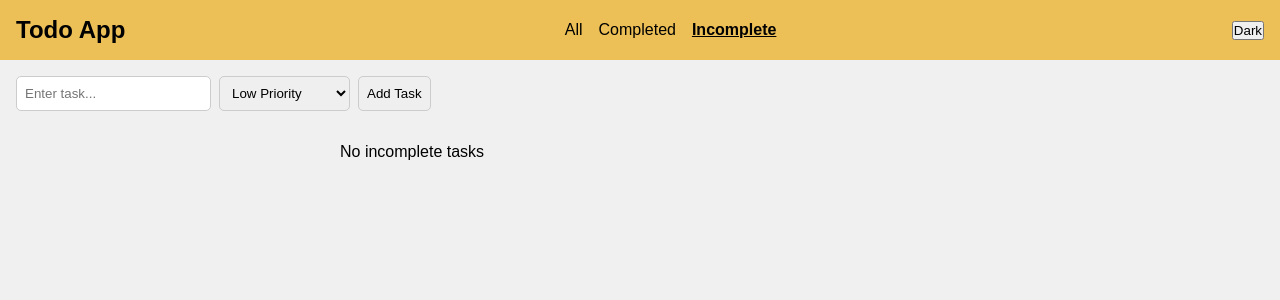
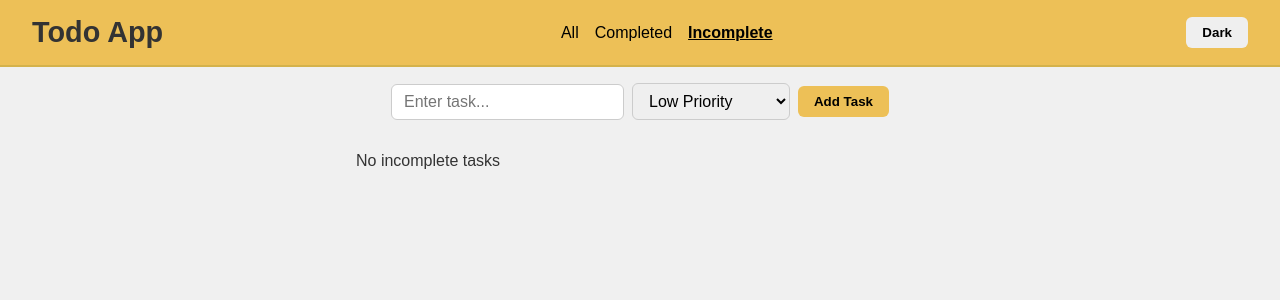
Before and after one commit to Kanchan012/Todo-App, a React (Vite) app in the folder Todo/: page /incomplete in a window 1280 px wide. Shown: the top 300 px of the page. Built offline with nearby package versions, Linux system fonts and the light colour scheme.

Commit message:
index.css updated

```diff
--- a/Todo/src/index.css
+++ b/Todo/src/index.css
@@ -1,4 +1,4 @@
-/* Reset */
+/* ===== Global ===== */
 * {
   margin: 0;
   padding: 0;
@@ -7,27 +7,28 @@
 
 body {
   font-family: Arial, sans-serif;
-  background-color: #f0f0f0;
-  transition: background-color 0.3s;
+  background: #f0f0f0;
+  color: #333;
+  transition: background 0.3s, color 0.3s;
 }
 
-/* Dark theme */
 [data-theme="dark"] body {
-  background-color: #1e1e1e;
+  background: #1e1e1e;
   color: #f0f0f0;
 }
 
-/* Navbar */
+/* ===== Navbar ===== */
 nav {
   display: flex;
   justify-content: space-between;
   align-items: center;
-  padding: 1rem;
+  padding: 1rem 2rem;
   background-color: #edc057;
+  border-bottom: 2px solid #d4b24b;
 }
 
 nav h1 {
-  font-size: 1.5rem;
+  font-size: 1.8rem;
   font-weight: bold;
 }
 
@@ -35,6 +36,7 @@ nav h1 {
   margin-right: 1rem;
   text-decoration: none;
   color: black;
+  font-weight: 500;
 }
 
 .nav-links a.active {
@@ -42,41 +44,84 @@ nav h1 {
   text-decoration: underline;
 }
 
-.nav-links button {
+nav button {
+  padding: 0.5rem 1rem;
+  border: none;
+  border-radius: 6px;
   cursor: pointer;
+  font-weight: bold;
+  transition: background 0.3s;
 }
 
-/* TodoForm */
+nav button:hover {
+  background-color: #d4b24b;
+  color: white;
+}
+
+/* ===== Todo Form ===== */
 .todo-form {
   display: flex;
+  justify-content: center;
+  align-items: center;
   gap: 0.5rem;
-  padding: 1rem;
+  padding: 1rem 2rem;
 }
 
 .todo-form input,
-.todo-form select,
-.todo-form button {
-  padding: 0.5rem;
-  border-radius: 5px;
+.todo-form select {
+  padding: 0.5rem 0.75rem;
+  border-radius: 6px;
   border: 1px solid #ccc;
+  outline: none;
+  font-size: 1rem;
+  transition: border-color 0.3s;
 }
 
-/* Todo List */
+.todo-form input:focus,
+.todo-form select:focus {
+  border-color: #edc057;
+}
+
+.todo-form button {
+  padding: 0.5rem 1rem;
+  border: none;
+  background-color: #edc057;
+  color: black;
+  font-weight: bold;
+  border-radius: 6px;
+  cursor: pointer;
+  transition: background 0.3s;
+}
+
+.todo-form button:hover {
+  background-color: #d4b24b;
+  color: white;
+}
+
+/* ===== Todo List ===== */
 .todo-list {
   max-width: 600px;
   margin: 1rem auto;
   display: flex;
   flex-direction: column;
   gap: 0.5rem;
+  padding: 0 1rem;
 }
 
 .todo-item {
   display: flex;
   justify-content: space-between;
-  padding: 0.75rem;
-  border-radius: 5px;
-  background-color: #fff;
   align-items: center;
+  background-color: white;
+  padding: 0.75rem 1rem;
+  border-radius: 6px;
+  box-shadow: 0 2px 5px rgba(0,0,0,0.05);
+  transition: background 0.3s, color 0.3s;
+}
+
+[data-theme="dark"] .todo-item {
+  background-color: #2c2c2c;
+  color: #f0f0f0;
 }
 
 .todo-item.completed .title {
@@ -84,6 +129,34 @@ nav h1 {
   opacity: 0.6;
 }
 
+.todo-item .title {
+  display: flex;
+  align-items: center;
+  gap: 0.5rem;
+}
+
+.todo-item input[type="checkbox"] {
+  width: 18px;
+  height: 18px;
+  cursor: pointer;
+}
+
+.todo-item button {
+  background: #ff4d4f;
+  color: white;
+  border: none;
+  border-radius: 6px;
+  padding: 0.4rem 0.7rem;
+  cursor: pointer;
+  font-weight: bold;
+  transition: background 0.3s;
+}
+
+.todo-item button:hover {
+  background: #d9363e;
+}
+
+/* ===== Priority Colors ===== */
 .priority-low {
   color: green;
 }
@@ -96,58 +169,21 @@ nav h1 {
   color: red;
 }
 
-.todo-item button {
-  margin-left: 0.5rem;
-  cursor: pointer;
-}
-
-
-.todo-item button.delete-btn {
-  background-color: #f88;
-  color: #fff;
-}
-
-.todo-item button.delete-btn:hover {
-  background-color: #e33;
-}
-
-.todo-item button.toggle-btn {
-  background-color: #8f8;
-  color: #fff;
-}
-
-.todo-item button.toggle-btn:hover {
-  background-color: #5a5;
-}
-
-[data-theme='dark'] .todo-item button.toggle-btn {
-  background-color: #4a4;
-}
-
-[data-theme='dark'] .todo-item button.delete-btn {
-  background-color: #a33;
-}
-
-
-@media (max-width: 640px) {
+/* ===== Responsive ===== */
+@media (max-width: 650px) {
   nav {
     flex-direction: column;
-    align-items: flex-start;
     gap: 0.5rem;
   }
 
-  .todo-form,
-  .todo-list {
-    margin: 1rem;
+  .todo-form {
+    flex-direction: column;
+    align-items: stretch;
   }
 
-  .todo-item {
-    flex-direction: column;
-    align-items: flex-start;
-    gap: 0.5rem;
-  }
-
-  .todo-item button {
-    margin-left: 0;
+  .todo-form input,
+  .todo-form select,
+  .todo-form button {
+    width: 100%;
   }
 }
```
